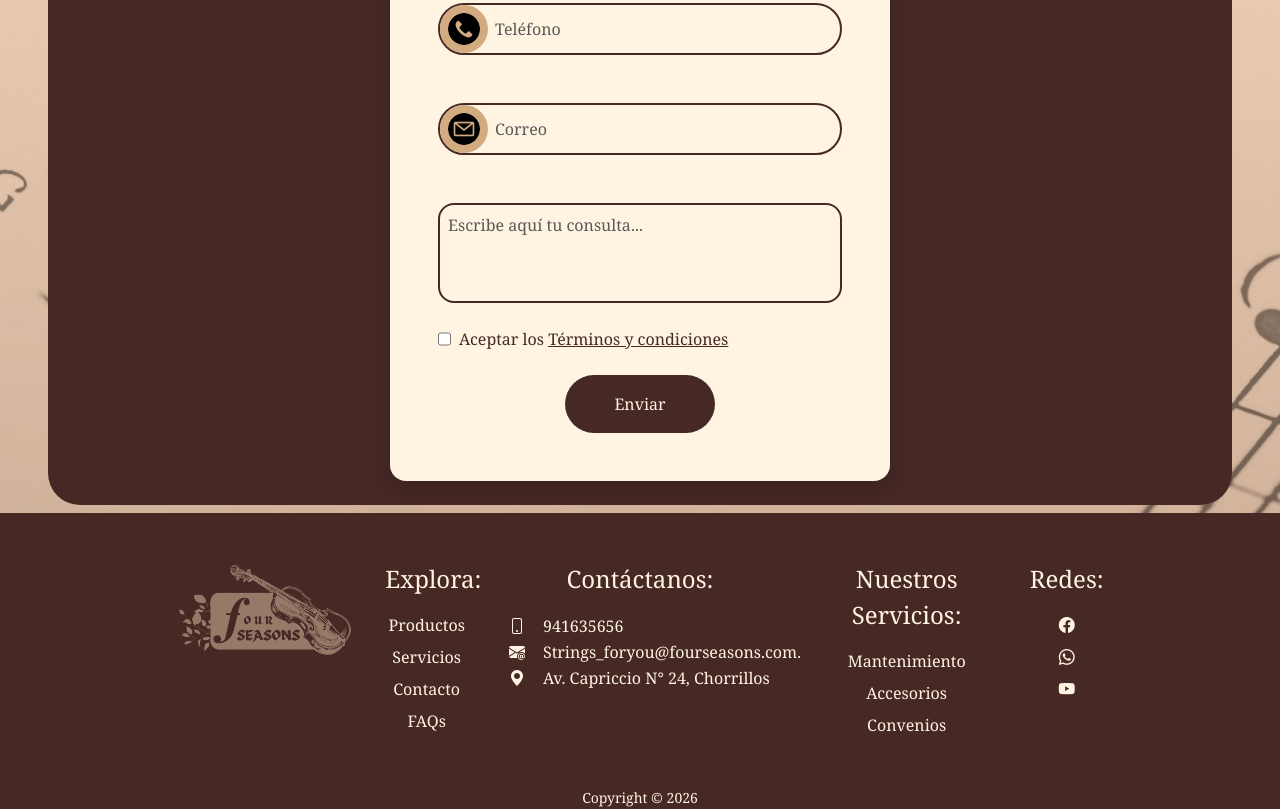
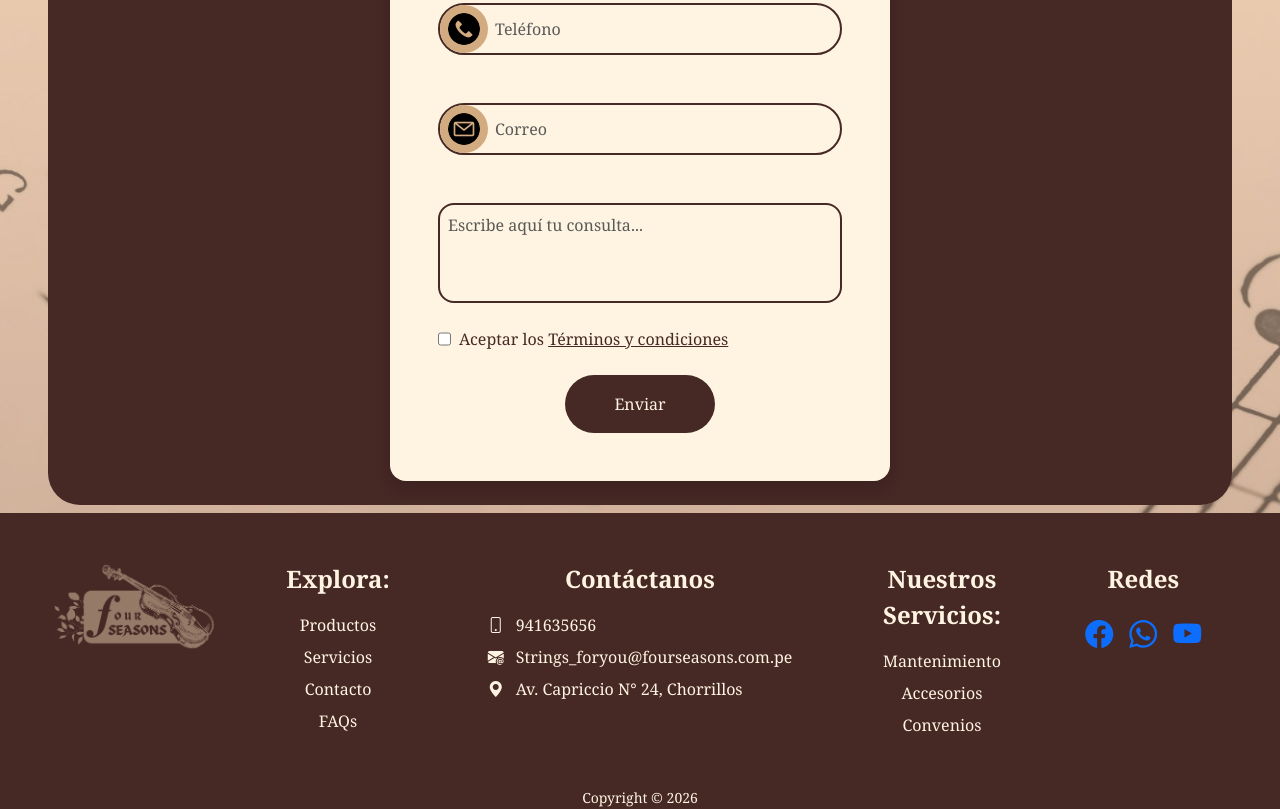
Before and after one commit to zangetsuart-hub/Four-seasons, a plain HTML site: page contacto.html in a window 1280 px wide. Shown: the part 443-1252 px from the top of the page. Drawn offline with nearby package versions, Linux system fonts and the light colour scheme.

Commit message:
Add files via upload

```diff
--- a/contacto.html
+++ b/contacto.html
@@ -10,18 +10,18 @@
   <link rel="stylesheet" href="css/styles.css">
 </head>
 
-<body class="d-flex flex-column min-vh-100 aqa-bgc-body">
+<body class="d-flex flex-column aqa-bgc-body">
   <header>
     <nav class="navbar navbar-expand-lg navbar-light">
       <div class="container-fluid d-flex flex-column align-items-center">
         <a class="navbar-brand m-0" href="index.html">
           <img src="img/fourseasonsbrowntransparent.png" height="120" alt="Four Seasons" class="mx-auto">
         </a>
-        <button class="navbar-toggler mb-3" type="button" data-bs-toggle="collapse" data-bs-target="#navbarContent"
-          aria-controls="navbarContent" aria-expanded="false" aria-label="Toggle navigation">
+        <button class="navbar-toggler mb-3" type="button" data-bs-toggle="collapse" data-bs-target="#navbarcontent"
+          aria-controls="navbarcontent" aria-expanded="false" aria-label="Toggle navigation">
           <span class="navbar-toggler-icon"></span>
         </button>
-        <div class="collapse navbar-collapse" id="navbarContent">
+        <div class="collapse navbar-collapse" id="navbarcontent">
           <div class="d-flex flex-column flex-lg-row align-items-center justify-content-center w-100">
             <form method="get"
               class="d-flex align-items-center position-relative shadow-sm rounded-pill my-3 my-lg-0 mx-lg-4 aqa-search min-w-300">
@@ -34,7 +34,8 @@
               </button>
             </form>
             <ul class="navbar-nav align-items-center">
-              <li class="nav-item mx-2 mb-2 mb-lg-0"><a class="btn aqa-pill rounded-pill px-4 py-3"
+              <li class="nav-item mx-2 mb-2 mb-lg-0">
+                <a class="btn aqa-pill rounded-pill px-4 py-3"
                   href="productos.html">Productos</a></li>
               <li class="nav-item mx-2 mb-2 mb-lg-0">
                 <a class="btn aqa-pill rounded-pill px-4 py-3" href="servicios.html">Servicios</a>
@@ -48,8 +49,8 @@
       </div>
     </nav>
   </header>
-  <main class="aqa-bgc rounded-5 d-flex justify-content-center my-2 mx-lg-5">
-    <form method="get" autocomplete="off" class="container rounded-4 p-5 my-4 shadow aqa-form text-center">
+  <main class="aqa-bgc rounded-5 d-flex justify-content-center my-2 mx-2 mx-lg-5">
+    <form method="get" autocomplete="off" class="container rounded-4 p-4 p-md-5 my-4 shadow aqa-form text-center">
       <h1 class="text-uppercase aqa-b-color text-brand mb-4 fw-bold fs-3">Contáctanos</h1>
       <div class="mb-4 position-relative">
         <input id="nombre" type="text"
@@ -96,15 +97,15 @@
       </div>
     </form>
   </main>
-  <footer class="container-fluid aqa-bgc pt-5 m-0">
+  <footer class="container-fluid aqa-bgc p-5 pb-0 m-0">
     <div class="row justify-content-center g-4">
-      <div class="col-12 col-md-2 mb-3 text-center">
+      <div class="col-10 col-md-2 mb-3 text-center">
         <a href="index.html">
-          <img class="aqa-title-term" src="img/fourseasonsbrowntransparent.png" height="100" alt="Four Seasons">
+          <img class="img-fluid aqa-title-term" src="img/fourseasonsbrowntransparent.png" height="100" alt="Four Seasons">
         </a>
       </div>
-      <div class="col-12 col-md-1 mb-3 text-center">
-        <p class="fs-4">Explora:</p>
+      <div class="col-12 col-md-2 mb-3 text-center">
+        <p class="fs-4 fw-bold">Explora:</p>
         <ul class="nav flex-column">
           <li class="nav-item mb-2"><a href="productos.html" class="text-reset text-decoration-none">Productos</a></li>
           <li class="nav-item mb-2"><a href="servicios.html" class="text-reset text-decoration-none">Servicios</a></li>
@@ -112,40 +113,29 @@
           <li class="nav-item mb-2"><a href="#" class="text-reset text-decoration-none">FAQs</a></li>
         </ul>
       </div>
-      <div class="table-responsive col-12 col-md-3 mb-3 text-center">
-        <p class="fs-4">Contáctanos:</p>
-        <table class="table-borderless aqa-bgc m-auto">
-          <tbody>
-            <tr>
-              <td><i class="bi bi-phone m-3"></i></td>
-              <td class="text-start">941635656</td>
-            </tr>
-            <tr>
-              <td><i class="bi bi-envelope-at-fill m-3 text-break"></i></td>
-              <td>Strings_foryou@fourseasons.com.pe</td>
-            </tr>
-            <tr>
-              <td><i class="bi bi-geo-alt-fill m-3"></i></td>
-              <td class="text-start">Av. Capriccio N° 24, Chorrillos</td>
-            </tr>
-          </tbody>
-        </table>
+      <div class="col-12 col-md-4 mb-3 text-center">
+        <p class="fs-4 fw-bold">Contáctanos</p>
+        <div class="d-inline-block text-start">
+          <p class="mb-2"><i class="bi bi-phone me-2"></i> 941635656</p>
+          <p class="mb-2"><i class="bi bi-envelope-at-fill me-2"></i> <span class="text-break">Strings_foryou@fourseasons.com.pe</span></p>
+          <p class="mb-2"><i class="bi bi-geo-alt-fill me-2"></i> Av. Capriccio N° 24, Chorrillos</p>
+        </div>
       </div>
       <div class="col-12 col-md-2 mb-3 text-center">
-        <p class="fs-4">Nuestros Servicios:</p>
+        <p class="fs-4 fw-bold">Nuestros Servicios:</p>
         <ul class="nav flex-column">
           <li class="nav-item mb-2">Mantenimiento</li>
           <li class="nav-item mb-2">Accesorios</li>
           <li class="nav-item mb-2">Convenios</li>
         </ul>
       </div>
-      <div class="col-12 col-md-1 mb-3 text-center">
-        <p class="fs-4">Redes:</p>
-        <ul class="list-unstyled d-flex d-md-block justify-content-center gap-3">
-          <li class="mb-2"><i class="bi bi-facebook"></i></li>
-          <li class="mb-2"><i class="bi bi-whatsapp"></i></li>
-          <li class="mb-2"><i class="bi bi-youtube"></i></li>
-        </ul>
+      <div class="col-12 col-md-2 mb-3 text-center">
+        <p class="fs-4 fw-bold">Redes</p>
+        <div class="d-flex justify-content-center gap-3 fs-3">
+          <a href="#" class="aqa-col-1"><i class="bi bi-facebook"></i></a>
+          <a href="#" class="aqa-col-1"><i class="bi bi-whatsapp"></i></a>
+          <a href="#" class="aqa-col-1"><i class="bi bi-youtube"></i></a>
+        </div>
       </div>
     </div>
     <div class="text-center">
```
Also changed, not shown: index.html (+28 -40 lines), productos.html (+31 -42 lines), servicios.html (+28 -39 lines).
